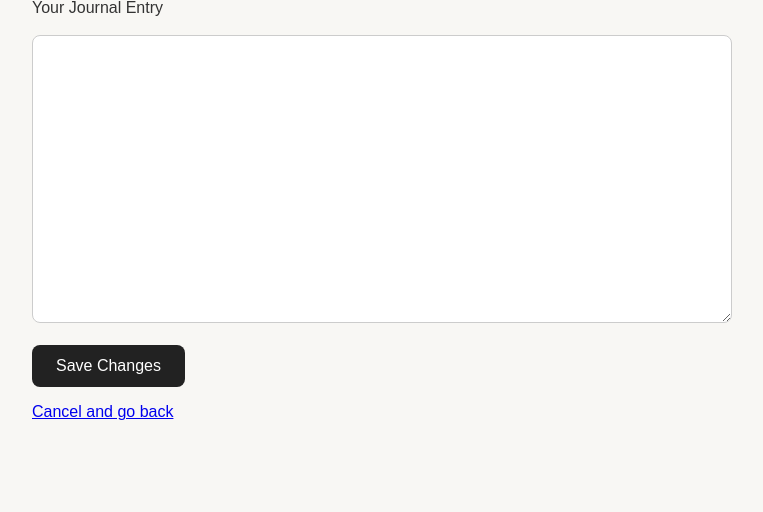
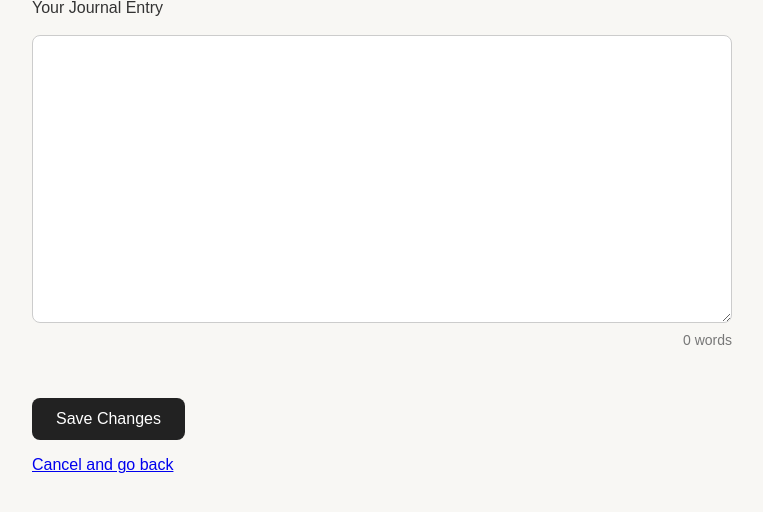
Before and after one commit to bibekshah47/daily-journal, a Flask app: template templates/edit.html in a window 1280 px wide. Shown: the part 205-717 px from the top of the page, without its empty margins (258-1021 px from the left). Run offline with Flask 3, Linux system fonts and the light colour scheme; the template is opened without the code that fills it, so the values that code supplies are empty.

Commit message:
Add live counter to journal edit page

```diff
--- a/static/style.css
+++ b/static/style.css
@@ -208,3 +208,11 @@ button:hover {
     padding: 12px 20px;
     cursor: pointer;
 }
+
+/* Style the word counter on the Edit page */
+#edit-word-count {
+    font-size: 14px;
+    color: #777777;
+    text-align: right;
+    margin-top: 5px;
+}
--- a/templates/edit.html
+++ b/templates/edit.html
@@ -21,12 +21,18 @@
 
         <br><br>
 
+
+        <!-- Textarea for editing an existing journal entry -->
         <textarea
-            id="journal"
+            id="edit-journal"
             name="journal"
             rows="10">{{ entry[1] }}</textarea>
 
+        <!-- Display the number of words in the entry -->
+        <p id="edit-word-count">0 words</p>
+
         <br><br>
+
 
         <button type="submit">Save Changes</button>
     </form>
@@ -35,5 +41,36 @@
         <a href="{{ url_for('home') }}">Cancel and go back</a>
     </p>
 
+
+    <!-- JavaScript to count words on the Edit page -->
+    <script>
+        // Get the journal textarea
+        const editJournal = document.getElementById("edit-journal");
+
+        // Get the word counter paragraph
+        const editWordCount = document.getElementById("edit-word-count");
+
+        // Function to calculate the word count
+        function updateWordCount() {
+
+            // Get the text and remove extra spaces
+            const text = editJournal.value.trim();
+
+            // Count words separated by whitespace
+            const count = text === "" ? 0 : text.split(/\s+/).length;
+
+            // Display the updated word count
+            editWordCount.textContent =
+                count + (count === 1 ? " word" : " words");
+        }
+
+        // Count existing words when the page opens
+        updateWordCount();
+
+        // Update the count whenever the text changes
+        editJournal.addEventListener("input", updateWordCount);
+    </script>
+
+
 </body>
 </html>
```
